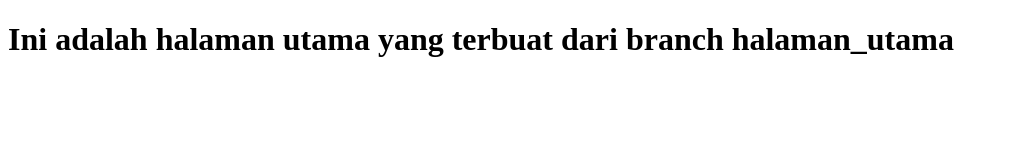
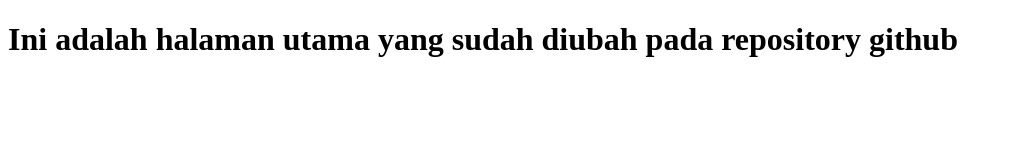
Before and after one commit to novaapriani/MyProject, a plain HTML site: page index.html in a window 1280 px wide. Shown: the whole page, without its empty margins (0-1011 px from the left). Drawn offline with Linux system fonts and the light colour scheme.

Commit message:
Update index.html lewat github

```diff
--- a/index.html
+++ b/index.html
@@ -7,6 +7,6 @@
     <title>My Project</title>
 </head>
 <body>
-    <h1>Ini adalah halaman utama yang terbuat dari branch halaman_utama</h1>
+    <h1>Ini adalah halaman utama yang sudah diubah pada repository github</h1>
 </body>
 </html>
```
